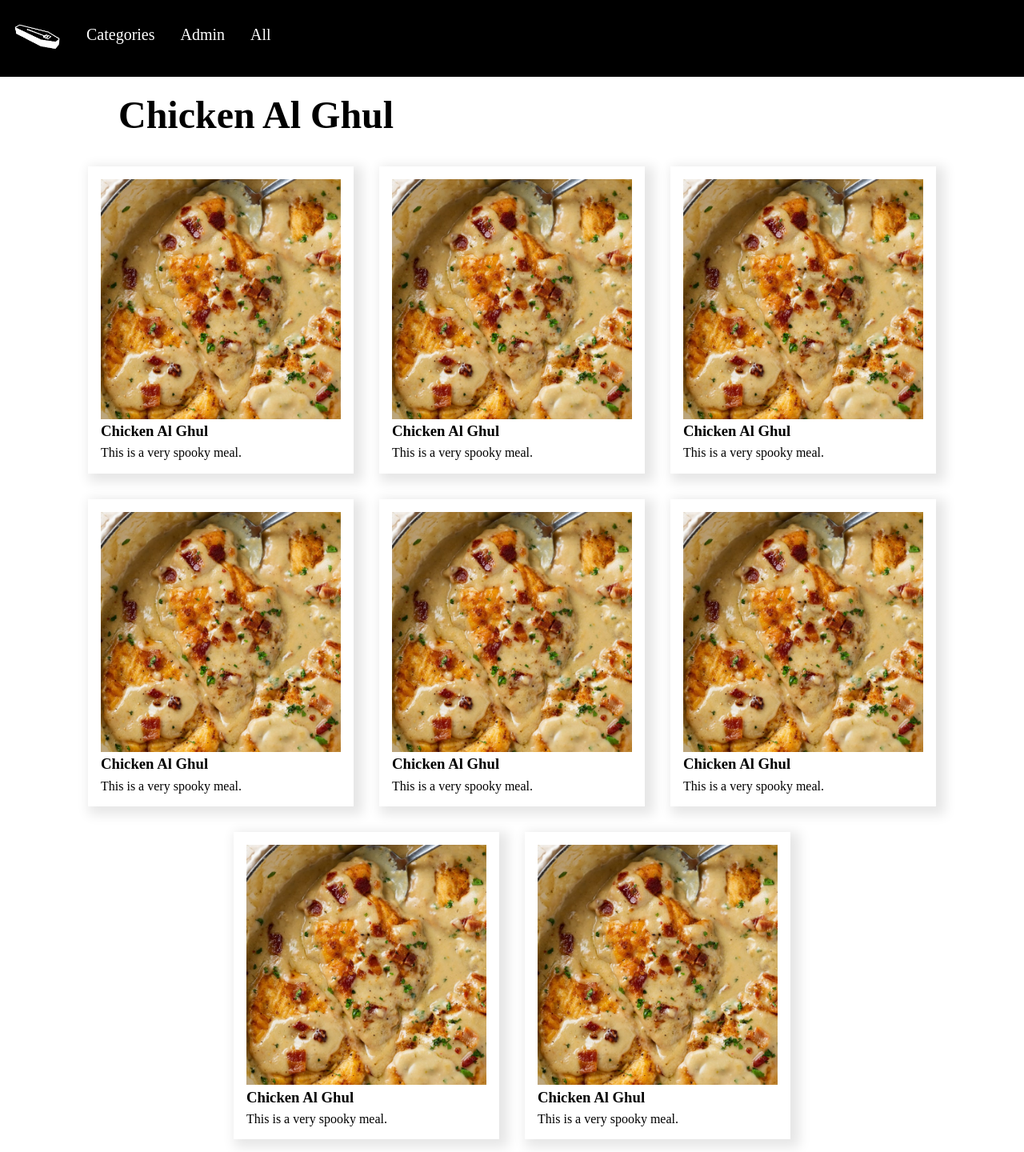
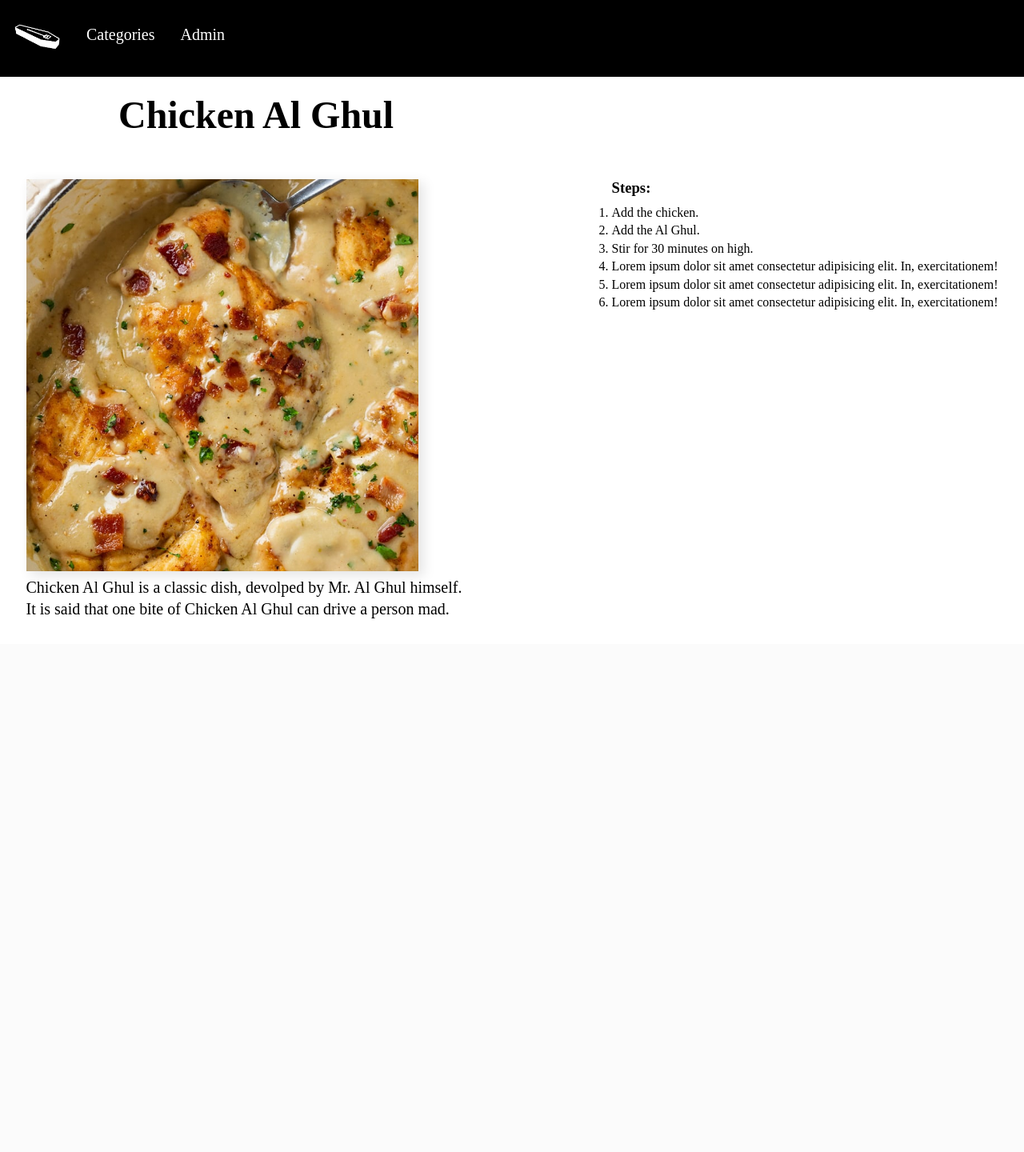
Before and after one commit to dylan-roussin/idm232-dmr395, a PHP site: page /recipedetail.php in a window 1280 px wide. Shown: the whole page at 80% size. After the commit the page ends 773 px from the top, so only its background shows below. Run offline with PHP 8.4, Linux system fonts and the light colour scheme; some web fonts are replaced.

Commit message:
content change

```diff
--- a/admin/login.php
+++ b/admin/login.php
@@ -28,7 +28,7 @@
     <label for="pass">Password: </label>
     <input type="password" name="pass">
     <br>
-    <a href="editrecipe.php" class="button-log">Submit</a>
+    <a href="allrecipes.php" class="button-log">Submit</a>
   </form>
   </div>
 </body>
--- a/css/main.css
+++ b/css/main.css
@@ -121,19 +121,53 @@ img {
 
 }
 
-.admin-login {
-  padding: 0.5rem;
-  justify-content: center;
-}
-
-.admin-login a {
-  margin: auto;
-}
-
 .button-log {
   background-color: gainsboro;
   padding: 0.2rem;
   text-decoration: none;
   color: black;
   font-family: 'Zen Antique Soft', serif;
+  margin: auto;
 }
+/* recipe info */
+.container {
+  display: flex;
+  flex-flow: row wrap;
+  justify-content: center;
+  padding: 1rem;
+}
+.info-card {
+  padding: 1rem;
+  font-size: 1.25rem;
+}
+
+.info-card p {
+  padding-top: .25rem;
+}
+
+.info-card img {
+  width: 70%;
+  margin: auto;
+  box-shadow: 6px 5px 14px 1px rgba(0,0,0,0.1)
+}
+
+
+.steps {
+  padding: 1rem;
+}
+
+.steps li {
+  padding-top: .25rem;
+}
+
+.admin-login {
+  padding: 1.25rem;
+  display: flex;
+  justify-content: center;
+}
+
+.edit-area {
+  padding: 1.25rem;
+  display: flex;
+  justify-content: center;
+}
--- a/index.php
+++ b/index.php
@@ -21,7 +21,6 @@
   <ul>
     <li><a href="category.php">Categories</a></li>
     <li><a href="admin/login.php">Admin</a></li>
-    <li><a href="admin/allrecipes.php">All</a></li>
   </ul>
   </div>
 </nav>
--- a/recipedetail.php
+++ b/recipedetail.php
@@ -18,82 +18,32 @@
   <ul>
     <li><a href="category.php">Categories</a></li>
     <li><a href="admin/login.php">Admin</a></li>
-    <li><a href="admin/allrecipes.php">All</a></li>
   </ul>
   </div>
 </nav>
 
+<body>
 <h1 class="page-title">Chicken Al Ghul</h1>
 
-<div class="featured">
+<div class="container">
+<div class="info-card">
+  <img src="images/chicken.jpeg" alt="chicken">
+  <p>Chicken Al Ghul is a classic dish, devolped by Mr. Al Ghul himself.</p>
+  <p>It is said that one bite of Chicken Al Ghul can drive a person mad.</p>
+</div>
 
-      <a href="recipedetail.php">
-        <div class="card">
-            <img src="images/chicken.jpeg" alt="photo of chicken">
-            <h3>Chicken Al Ghul</h3>
-            <p>This is a very spooky meal.</p>
-        </div>
-        </a>
+<div class="steps">
+  <h3>Steps:</h3>
+  <ol>
+    <li>Add the chicken.</li>
+    <li>Add the Al Ghul.</li>
+    <li>Stir for 30 minutes on high.</li>
+    <li>Lorem ipsum dolor sit amet consectetur adipisicing elit. In, exercitationem!</li>
+    <li>Lorem ipsum dolor sit amet consectetur adipisicing elit. In, exercitationem!</li>
+    <li>Lorem ipsum dolor sit amet consectetur adipisicing elit. In, exercitationem!</li>
+  </ol>
 
-        <a href="recipedetail.php">
-        <div class="card">
-            <img src="images/chicken.jpeg" alt="photo of chicken">
-            <h3>Chicken Al Ghul</h3>
-            <p>This is a very spooky meal.</p>
-        </div>
-        </a>
-
-        <a href="recipedetail.php">
-        <div class="card">
-            <img src="images/chicken.jpeg" alt="photo of chicken">
-            <h3>Chicken Al Ghul</h3>
-            <p>This is a very spooky meal.</p>
-        </div>
-        </a>
-
-        <a href="recipedetail.php">
-        <div class="card">
-            <img src="images/chicken.jpeg" alt="photo of chicken">
-            <h3>Chicken Al Ghul</h3>
-            <p>This is a very spooky meal.</p>
-        </div>
-        </a>
-
-        <a href="recipedetail.php">
-        <div class="card">
-            <img src="images/chicken.jpeg" alt="photo of chicken">
-            <h3>Chicken Al Ghul</h3>
-            <p>This is a very spooky meal.</p>
-        </div>
-        </a>
-
-        <a href="recipedetail.php">
-        <div class="card">
-            <img src="images/chicken.jpeg" alt="photo of chicken">
-            <h3>Chicken Al Ghul</h3>
-            <p>This is a very spooky meal.</p>
-        </div>
-        </a>
-
-        <a href="recipedetail.php">
-        <div class="card">
-            <img src="images/chicken.jpeg" alt="photo of chicken">
-            <h3>Chicken Al Ghul</h3>
-            <p>This is a very spooky meal.</p>
-        </div>
-        </a>
-
-        <a href="recipedetail.php">
-        <div class="card">
-            <img src="images/chicken.jpeg" alt="photo of chicken">
-            <h3>Chicken Al Ghul</h3>
-            <p>This is a very spooky meal.</p>
-        </div>
-        </a>
-
-
-      </div>
-
-
+</div>
+</div>
 <!-- footer include -->
 <?php include 'includes/footer.php' ?>
--- a/searchresults.php
+++ b/searchresults.php
@@ -18,11 +18,11 @@
   <ul>
     <li><a href="category.php">Categories</a></li>
     <li><a href="admin/login.php">Admin</a></li>
-    <li><a href="admin/allrecipies.php">All</a></li>
   </ul>
   </div>
 </nav>
 
+<body>
 <h1 class="page-title">8 Results</h1>
 
 <div class="featured">
```
Also changed, not shown: admin/allrecipes.php (+11 -8 lines), admin/editrecipe.php (+24 -0 lines), category.php (+3 -30 lines).
